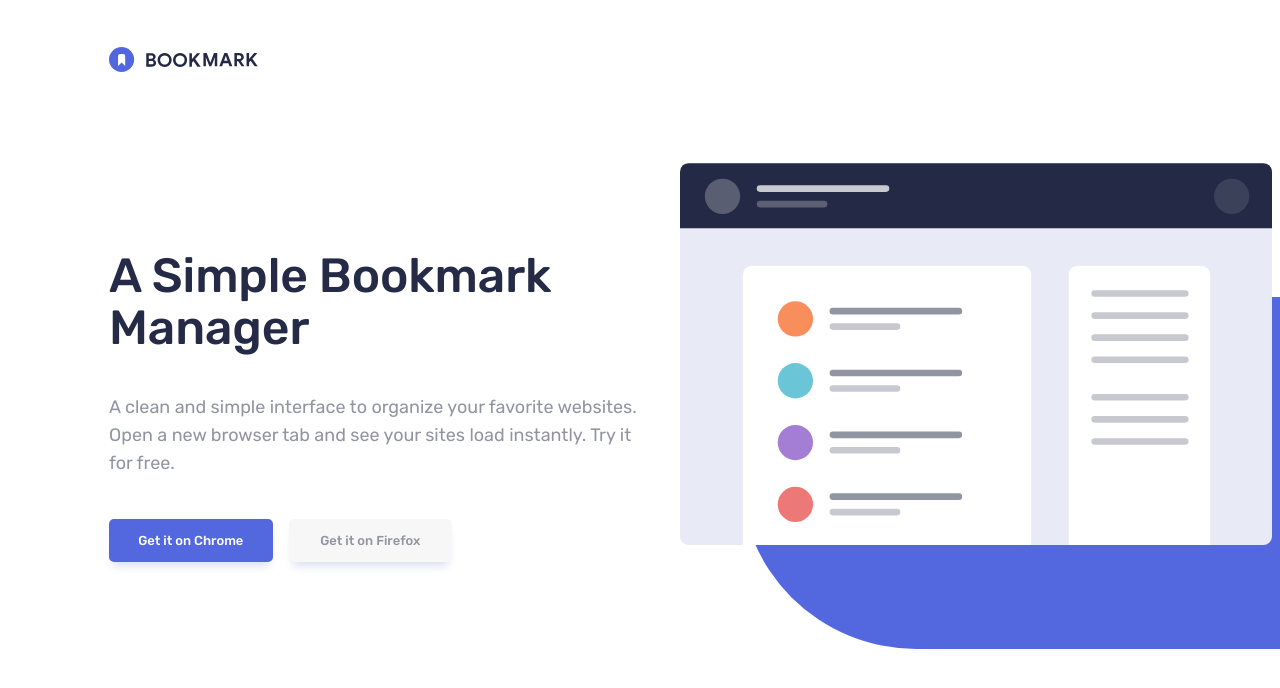
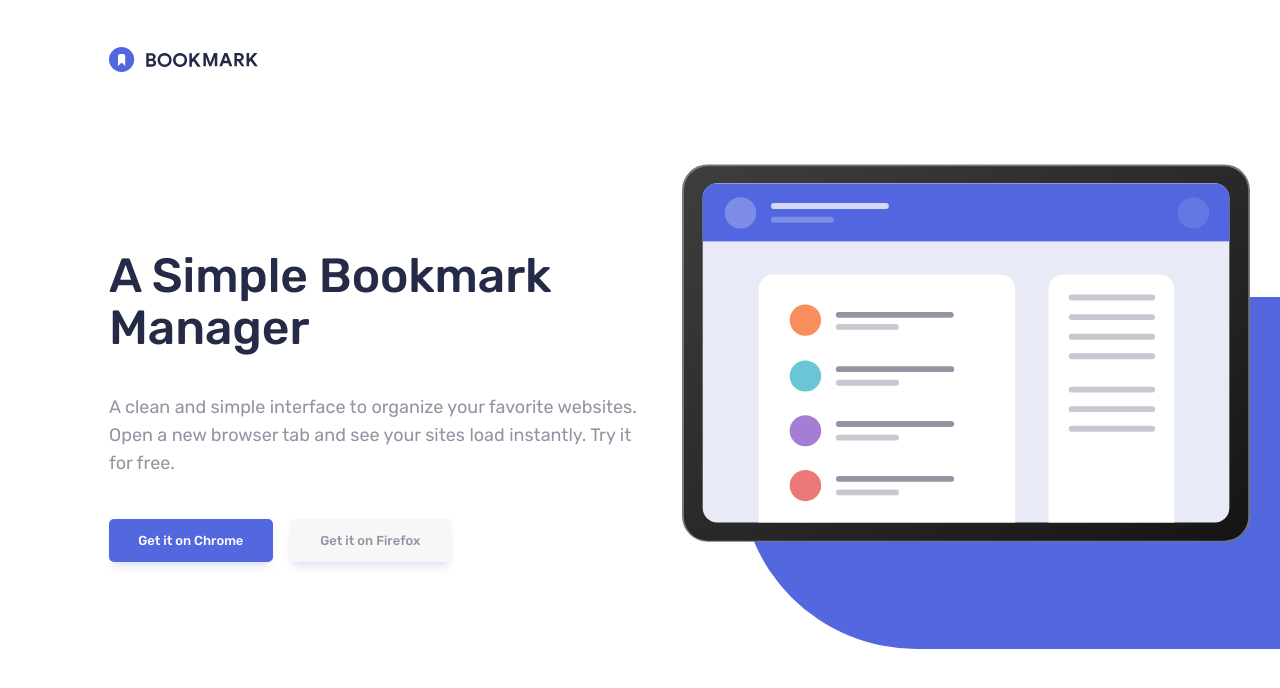
Before and after one commit to orlowski-dev/fm-bookmark-landing-page, a Next.js app: page / in a window 1280 px wide. Shown: the top 688 px of the page. Built offline with nearby package versions, Linux system fonts and the light colour scheme.

Commit message:
Changed Hero illustration

```diff
--- a/components/HeroSection.tsx
+++ b/components/HeroSection.tsx
@@ -6,7 +6,7 @@ export const HeroSection = () => (
   <section className="hero-section">
     <div className="container p-h p-v">
       <div className="illustration">
-        <Image src={'/illustrations/illustration-features-tab-1.svg'} width={575} height={382} alt='hero illustration' />
+        <Image src={'/illustrations/illustration-hero.svg'} width={575} height={382} alt='hero illustration' />
       </div>
       <div className="content mw-540">
         <h1>A Simple Bookmark Manager</h1>
```
